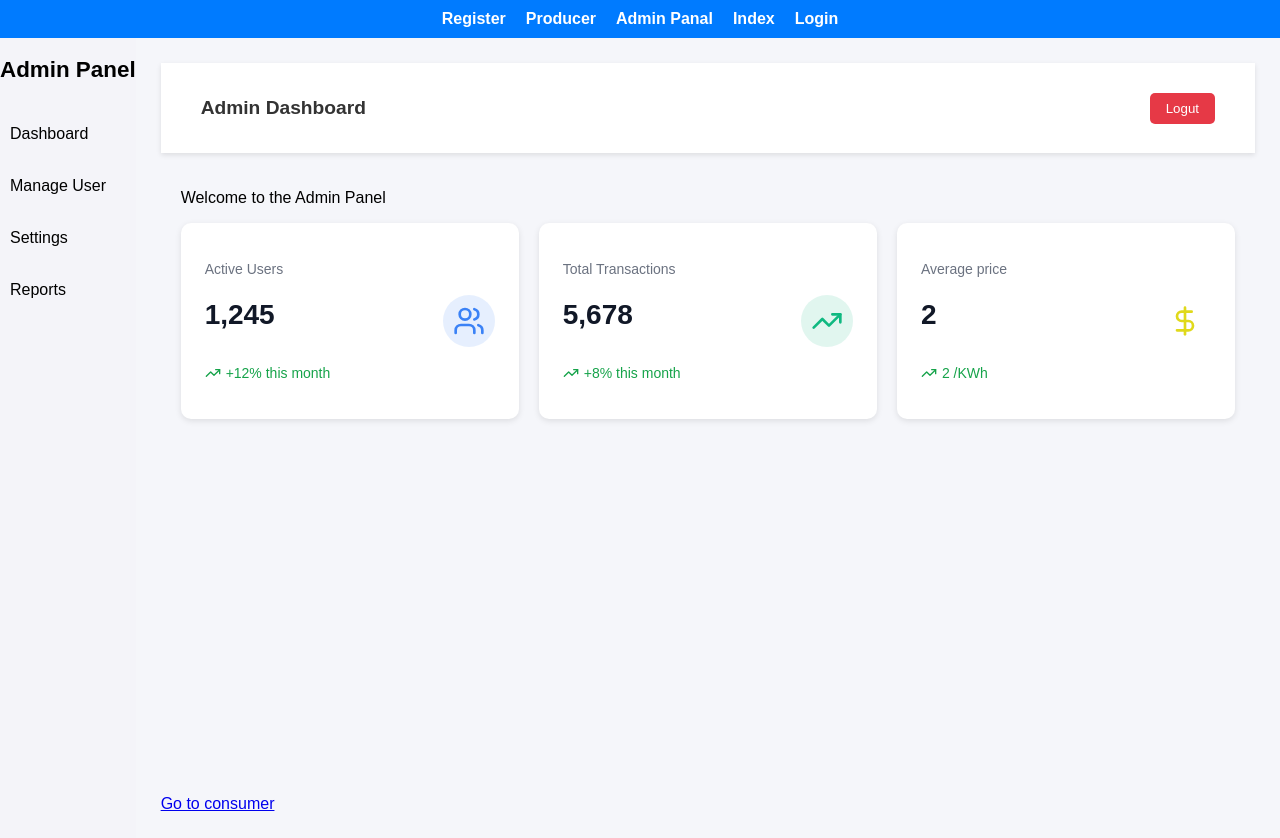
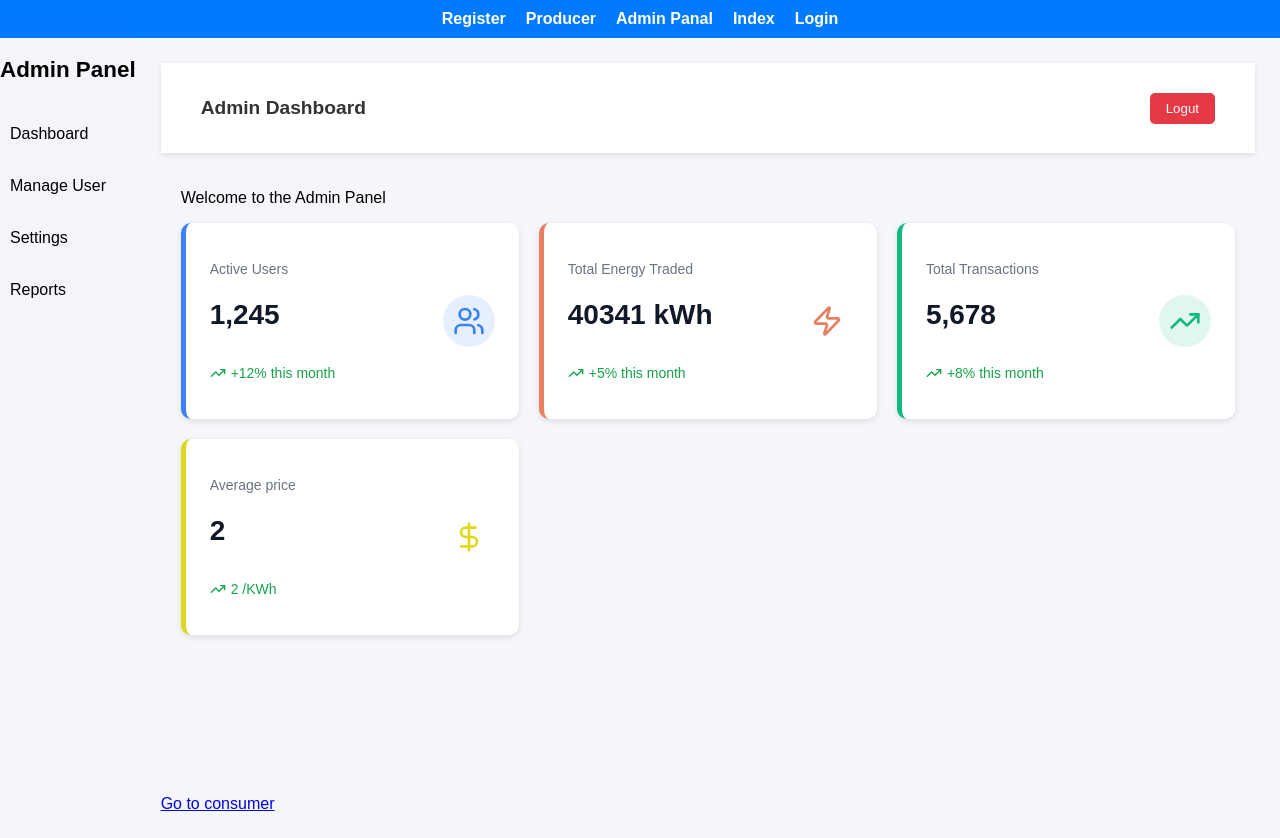
Before and after one commit to Team524342/Decentralized-Electricity-Credit-and-Trading-System, a React (Create React App) app in the folder dects/: page /adminpanal in a window 1280 px wide. Built offline with nearby package versions, Linux system fonts and the light colour scheme; the HTML template or start-up script is replaced by a standard one.

Commit message:
enhanced styles

```diff
--- a/dects/src/components/adminCard.jsx
+++ b/dects/src/components/adminCard.jsx
@@ -2,9 +2,9 @@ import React from "react";
 import { TrendingUp } from 'lucide-react';
 import '../assets/adminPanal.css';
 
-const AdminCard =({ icon: Icon, title , value,trend,color }) =>{
+const AdminCard =({ icon: Icon, title, value, trend, color }) =>{
     return(
-        <div className="stat-card" style={{ borderLeftColor: color}}>
+        <div className="stat-card" style={{ borderLeft: `5px solid ${color}` }}>
             <div className="stat-content">
                 <div className="stat-left">
                     <p className="stat-title">{title}</p>
--- a/dects/src/pages/adminPanal.jsx
+++ b/dects/src/pages/adminPanal.jsx
@@ -1,5 +1,5 @@
 import React from "react";
-import { Users, TrendingUp, DollarSign } from 'lucide-react';
+import { Users, TrendingUp, DollarSign, BoltIcon, Bolt, Bold, Zap } from 'lucide-react';
 import Sidebar from "../components/adminSidebar";
 import Navbar from "../components/adminNavbar";
 
@@ -17,6 +17,7 @@ const AdminPanal = () => {
                      <p>Welcome to the Admin Panel</p>
                      <div style={{ display: 'grid', gridTemplateColumns: 'repeat(auto-fit, minmax(250px, 1fr))', gap: '20px' }}>
                         <AdminCard icon={Users} title="Active Users" value="1,245" trend="+12% this month" color="#3B82F6" />
+                        <AdminCard icon={Zap} title="Total Energy Traded" value="40341 kWh" trend="+5% this month" color="#e78061ff" />
                         <AdminCard icon={TrendingUp} title="Total Transactions" value="5,678" trend="+8% this month" color="#10B981" />
                         <AdminCard icon={DollarSign} title="Average price" value="2" trend="2 /KWh" color="#dfd817fb" />
                      </div>
```
